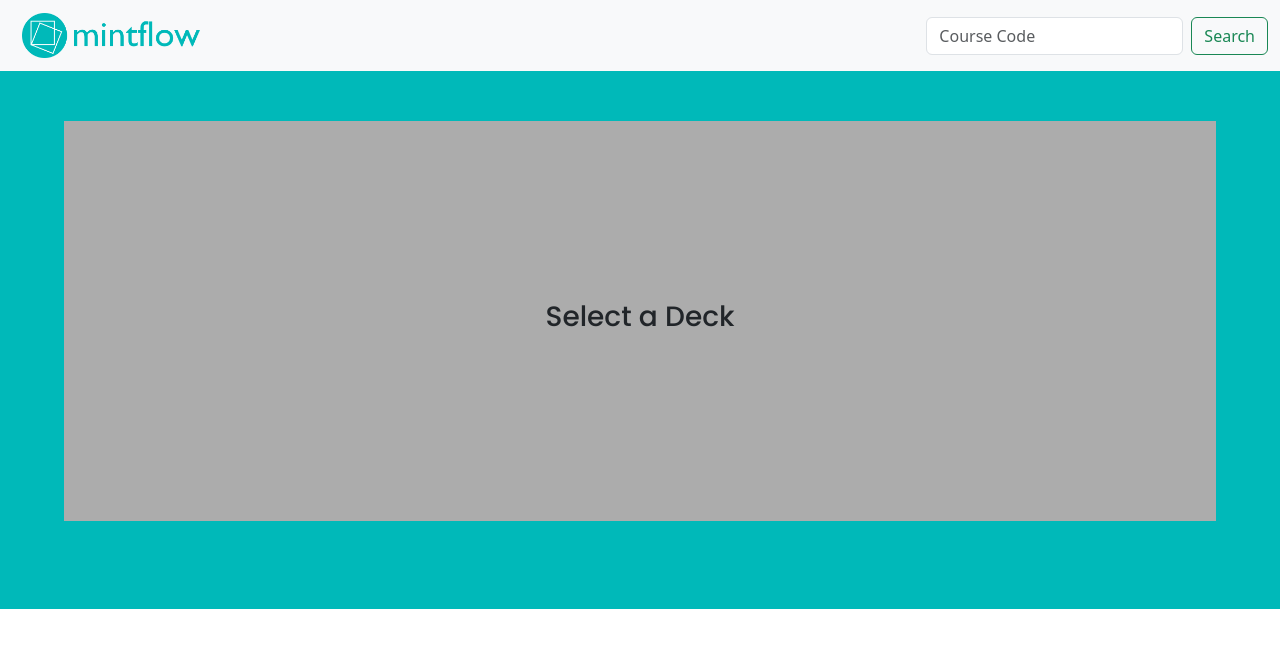
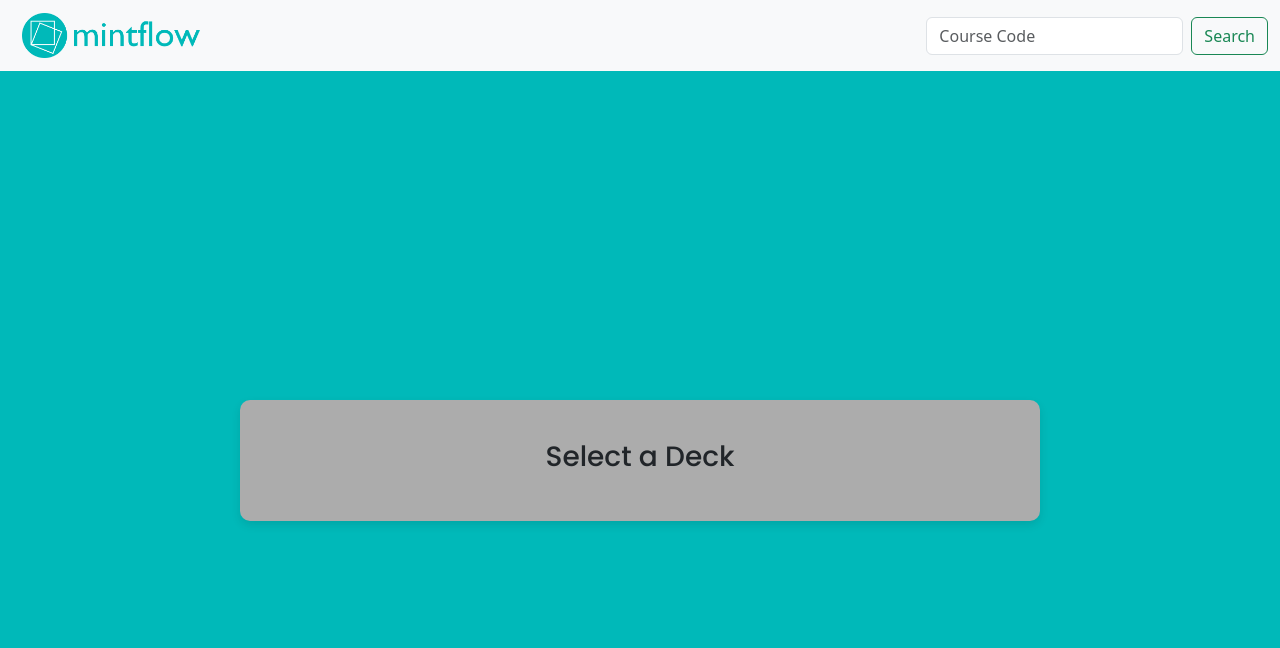
Before and after one commit to xbze3/mintflow, a React (Vite) app: page / in a window 1280 px wide. Shown: the top 648 px of the page. Built offline with nearby package versions, Linux system fonts and the light colour scheme.

Commit message:
Site resposiveness update
Updated page to grow to the size of the user device
Update search results to not overflow on the devices x axis

```diff
--- a/src/components-css/Card.css
+++ b/src/components-css/Card.css
@@ -1,15 +1,20 @@
 #card {
     background-color: rgb(172, 172, 172);
-    height: 400px;
-    width: 90vw;
+    height: auto;
+    width: 90%;
+    max-width: 800px;
     margin-top: 50px;
     font-family: "Poppins", serif;
+    padding: 20px;
+    border-radius: 10px;
+    box-shadow: 0px 4px 10px rgba(0, 0, 0, 0.1);
 }
 
 #carousel {
     height: 100%;
     width: 100%;
     display: flex;
+    flex-direction: column;
     text-align: center;
     align-items: center;
 }
@@ -19,20 +24,26 @@
 }
 
 #item {
-    height: 400px;
+    height: auto;
+    min-height: 400px;
+    width: 100%;
     perspective: 1000px;
 }
 
 #subitem {
     position: relative;
-    width: 800px;
-    height: 100%;
+    width: 90%;
+    max-width: 800px;
+    height: auto;
+    min-height: 400px;
     margin: auto;
     transition: transform 0.6s ease;
     transform-style: preserve-3d;
     background-color: white;
     display: flex;
     justify-content: center;
+    align-items: center;
+    padding: 20px;
 }
 
 #subitem.flipped {
@@ -41,13 +52,15 @@
 
 .card-side {
     position: absolute;
-    width: 90%;
+    width: 100%;
     height: 100%;
     backface-visibility: hidden;
     display: flex;
     justify-content: center;
     align-items: center;
     flex-direction: column;
+    text-align: center;
+    padding: 20px;
 }
 
 .card-front {
@@ -69,4 +82,41 @@
     display: flex;
     justify-content: center;
     align-items: center;
+    padding: 20px;
+    text-align: center;
 }
+
+@media (max-width: 768px) {
+    #card {
+        width: 95%;
+        margin-top: 30px;
+    }
+
+    #subitem {
+        width: 100%;
+        padding: 10px;
+    }
+
+    .card-side {
+        padding: 15px;
+    }
+}
+
+@media (max-width: 480px) {
+    #card {
+        padding: 10px;
+    }
+
+    #subitem {
+        min-height: 300px;
+    }
+
+    #item {
+        min-height: 300px;
+    }
+
+    .card-side {
+        font-size: 14px;
+        padding: 10px;
+    }
+}
--- a/src/components-css/CardSection.css
+++ b/src/components-css/CardSection.css
@@ -1,7 +1,11 @@
 #cardSection {
     background-color: rgb(0, 185, 185);
-    width: 100vw;
-    height: 538px;
+    width: 100%;
+    height: calc(100vh - 71px);
     display: flex;
     justify-content: center;
+    align-items: center;
+    flex-wrap: wrap;
+    padding: 20px;
+    box-sizing: border-box;
 }
--- a/src/components-css/NavBar.css
+++ b/src/components-css/NavBar.css
@@ -5,7 +5,28 @@
 #searchResults {
     position: absolute;
     right: 0;
-    width: 650px;
+    width: 90%;
+    max-width: 650px;
     background-color: white;
     z-index: 999;
+    box-shadow: 0px 4px 10px rgba(0, 0, 0, 0.1);
+    border-radius: 5px;
+    overflow-y: auto;
+    max-height: 400px;
 }
+
+@media (max-width: 768px) {
+    #searchResults {
+        width: 95%;
+        right: auto;
+        left: 50%;
+        transform: translateX(-50%);
+    }
+}
+
+@media (max-width: 480px) {
+    #searchResults {
+        width: 100%;
+        border-radius: 0;
+    }
+}
```
